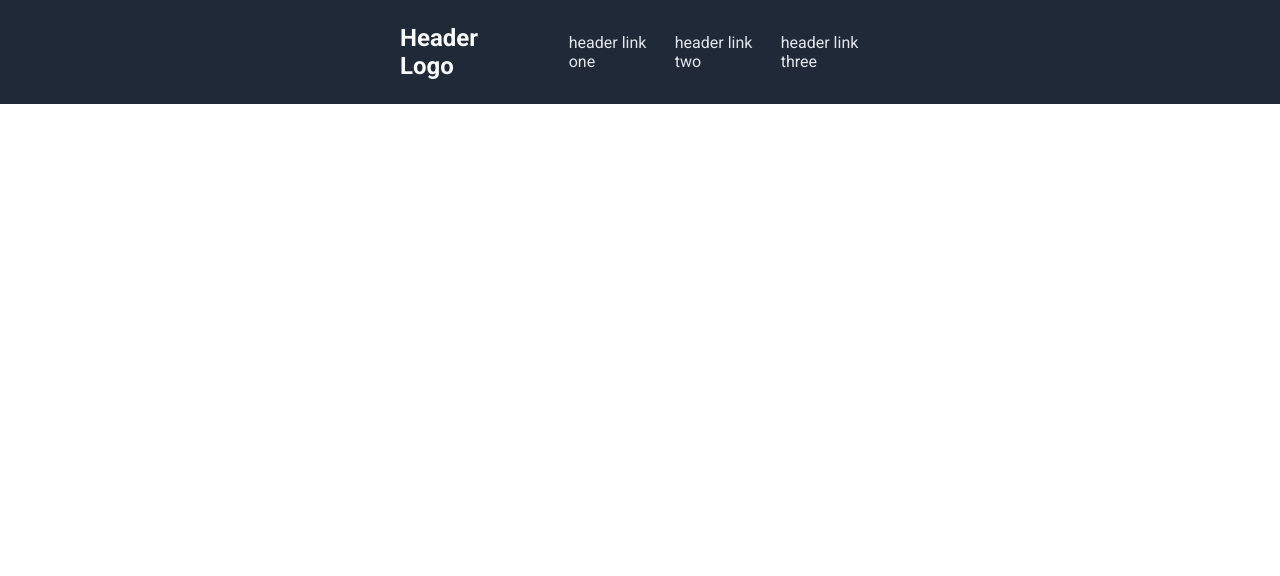
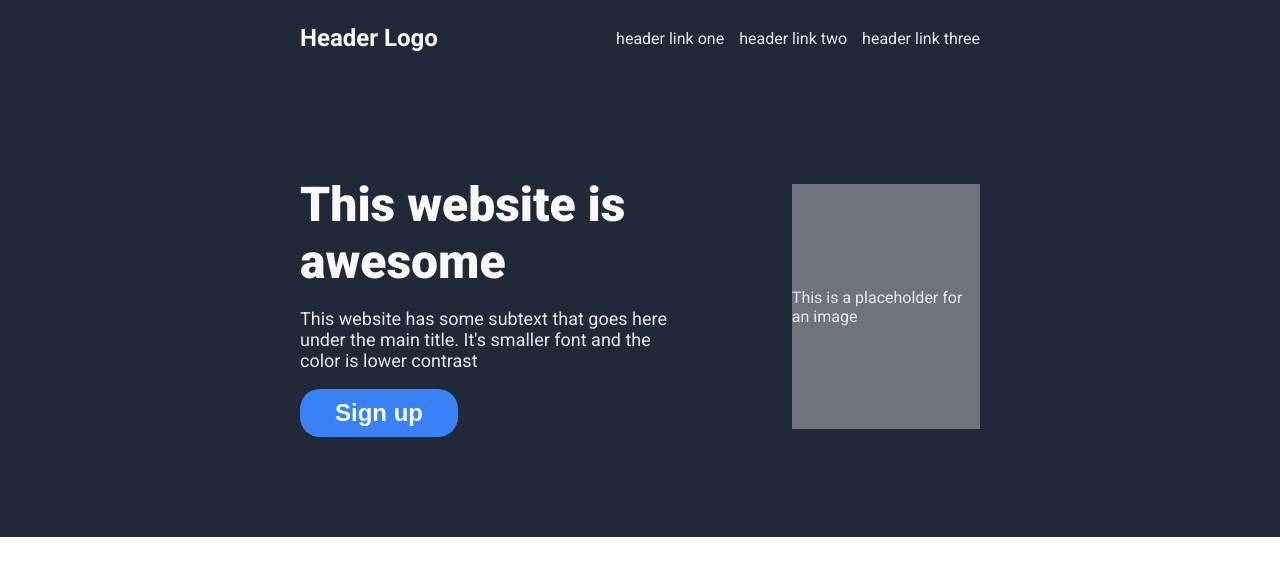
Before and after one commit to Minaa111/odin-landing-page, a plain HTML site: page index.html in a window 1280 px wide. Drawn offline with Linux system fonts and the light colour scheme.

Commit message:
Made the hero section

```diff
--- a/index.html
+++ b/index.html
@@ -21,5 +21,24 @@
             </ul>
         </div>
     </div>
+
+    <!-- Hero -->
+    <div class="hero">
+        <!-- Left section -->
+        <div class="hero-left-section">
+            <h1 class="hero-header">
+                This website is awesome
+            </h1>
+            <p class="hero-subtext">
+                This website has some subtext that goes here under the main title. It's smaller font and the color is lower contrast
+            </p>
+            <button class="hero-button">Sign up</button>
+        </div>
+
+        <!-- Right section -->
+        <div class="hero-right-section">
+            <div class=".hero-placeholder-image"><p>This is a placeholder for an image</p></div>
+        </div>
+    </div>
 </body>
 </html>
--- a/styles.css
+++ b/styles.css
@@ -19,7 +19,7 @@ body {
     font-size: 24px;
     font-weight: bold;
     color: #F9FAF8;
-    padding-left: 400px;
+    padding-left: 300px;
 }
 
 .header-links {
@@ -27,5 +27,55 @@ body {
     gap: 15px;
     list-style-type: none;
     color: #E5E7EB;
-    padding-right: 400px;
+    padding-right: 300px;
 }
+
+.hero {
+    display: flex;
+    align-items: center;
+    padding-left: 300px;
+    padding-right: 300px;
+    padding-top: 100px;
+    padding-bottom: 100px;
+    background-color: #1F2937;
+    gap: 100px
+}
+
+.hero-left-section {
+    width: 500px;
+}
+
+.hero-header {
+    font-size: 48px;
+    font-weight: 900;
+    color: #F9FAF8;
+    margin: 0;
+}
+
+.hero-subtext {
+    font-size: 18px;
+    color: #E5E7EB;
+}
+
+.hero-button {
+    background-color: #3882f6;
+    color: #F9FAF8;
+    padding-left: 35px;
+    padding-right: 35px;
+    padding-top: 10px;
+    padding-bottom: 10px;
+    border-radius: 20px;
+    font-size: 24px;
+    border: none;
+    font-weight: 600;
+}
+
+.hero-right-section {
+    display: flex;
+    height: 245px;
+    background-color: #6d747d;
+    flex-grow: 1;
+    align-items: center;
+    justify-content: center;
+    color: #E5E7EB;
+}
```
